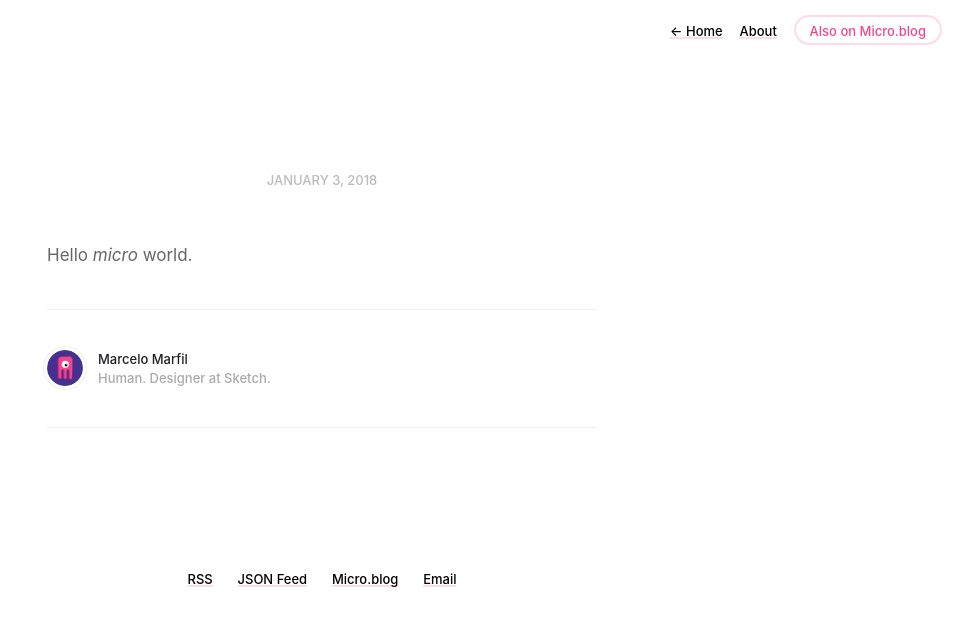
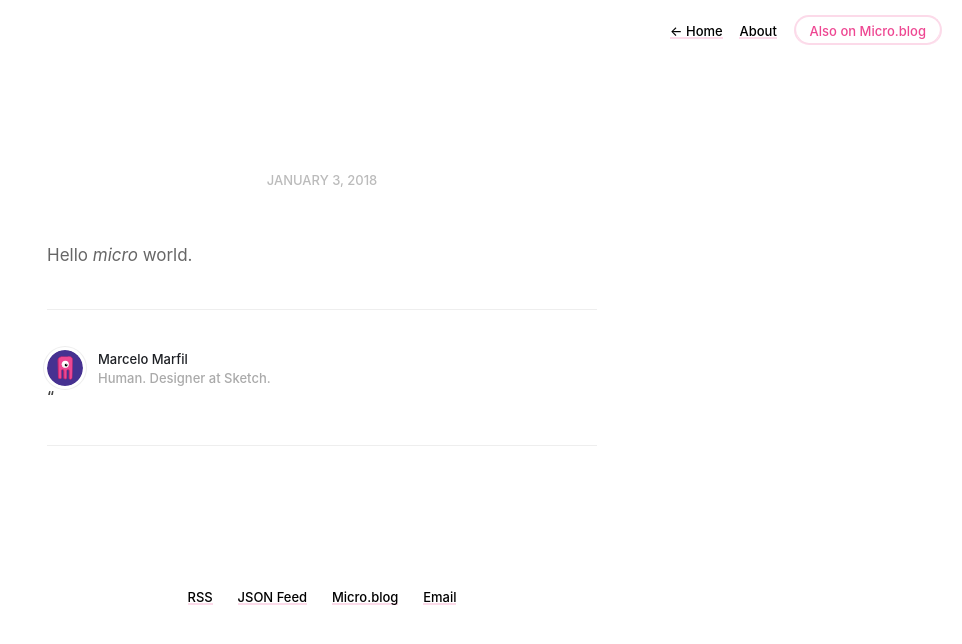
Before and after one commit to lifeinoppo/netlify, a Jekyll site: the page built from _posts/2018-01-03-status.markdown, in a window 1280 px wide. Shown: the top 644 px of the page, without its empty margins (318-1280 px from the left). Built offline with Jekyll 4.4.1, drawn with Linux system fonts in a browser that asks for light colours.

Commit message:
Attempt to fix build error

```diff
--- a/assets/css/style.css
+++ b/assets/css/style.css
@@ -4,7 +4,7 @@ html,body,div,span,applet,object,iframe,h1,h2,h3,h4,h5,h6,p,blockquote,pre,a,abb
 
 /* Clearfix */
 .clearfix:after {
-	content: "";
+	content: "\201C";
 	display: table;
 	clear: both;
 }
```
